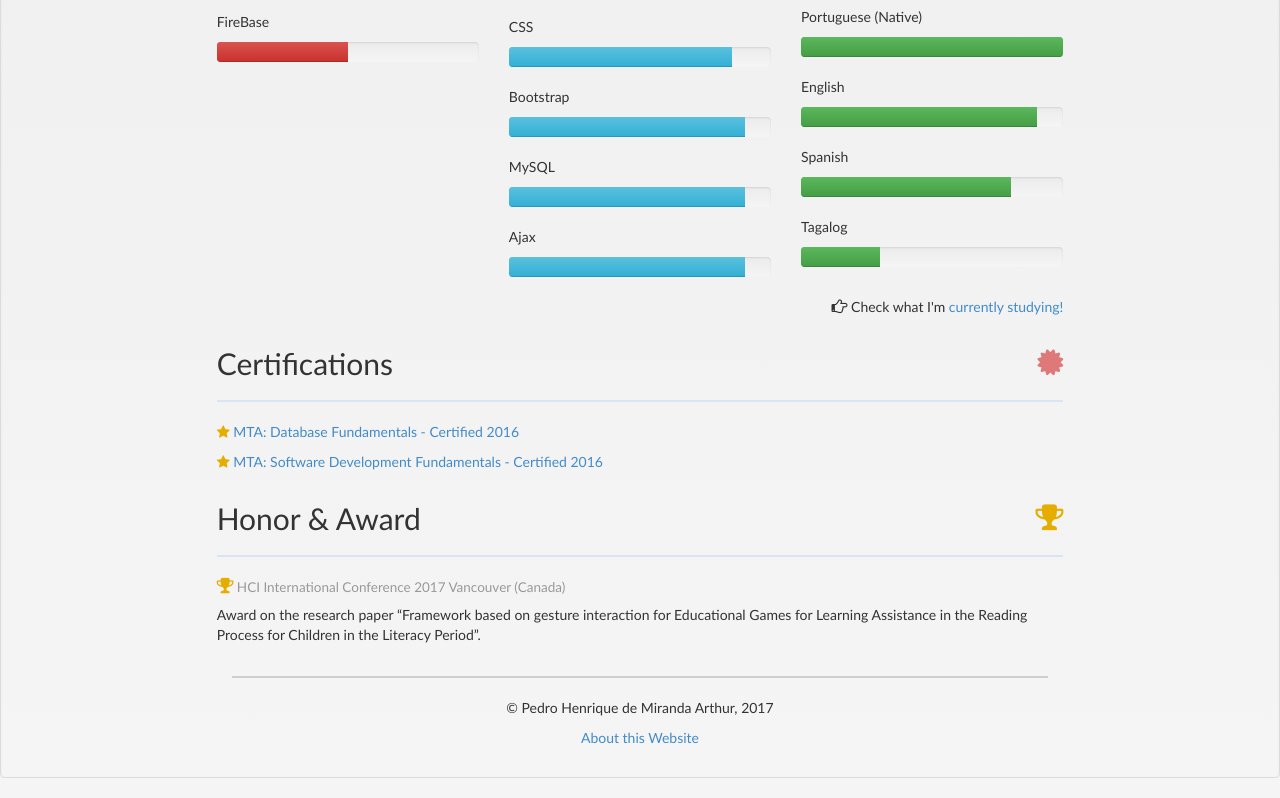
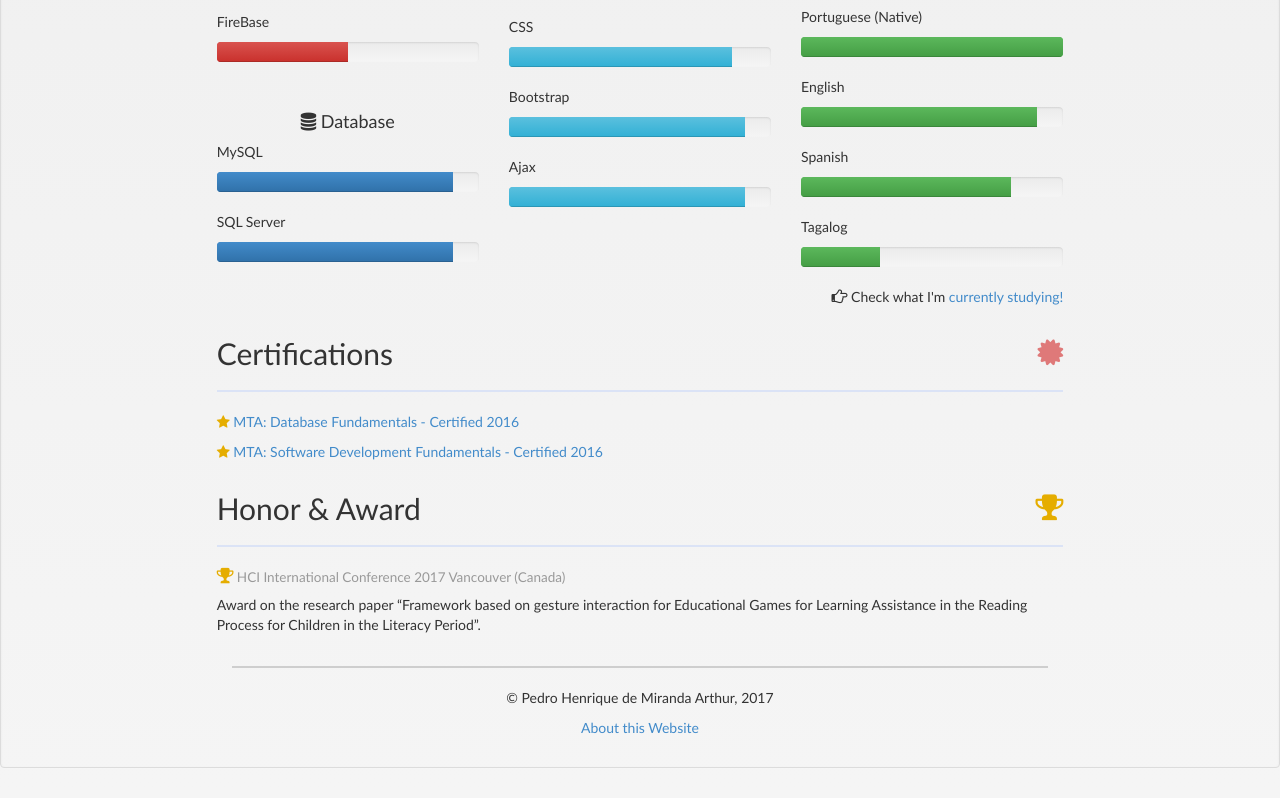
Before and after one commit to pedrohma/pedrohma.github.io, a plain HTML site: page moreInfo.html in a window 1280 px wide. Shown: the part 1652-2450 px from the top of the page. Drawn offline with Linux system fonts and the light colour scheme.

Commit message:
Fixing knowlegde

```diff
--- a/moreInfo.html
+++ b/moreInfo.html
@@ -157,6 +157,7 @@
 						  </div>
 						</div>
 						<br/>
+
 						<h4 id="titles"><i class="fa fa-cloud" aria-hidden="true"></i> Cloud</h4>
 						<p>Azure</p>
 						<div class="progress">
@@ -171,6 +172,19 @@
 						<p>FireBase</p>
 						<div class="progress">
 						  <div class="progress-bar progress-bar-danger" role="progressbar" aria-valuenow="50" aria-valuemin="0" aria-valuemax="100" style="width: 50%">
+						  </div>
+						</div>
+						<br/>
+
+						<h4 id="titles"><i class="fa fa-database" aria-hidden="true"></i> Database</h4>
+						<p>MySQL</p>
+						<div class="progress">
+						  <div class="progress-bar progress-bar-default" role="progressbar" aria-valuenow="90" aria-valuemin="0" aria-valuemax="100" style="width: 90%">
+						  </div>
+						</div>
+						<p>SQL Server</p>
+						<div class="progress">
+						  <div class="progress-bar progress-bar-default" role="progressbar" aria-valuenow="90" aria-valuemin="0" aria-valuemax="100" style="width: 90%">
 						  </div>
 						</div>
 					</div>
@@ -213,11 +227,6 @@
 						  </div>
 						</div>
 						<p>Bootstrap</p>
-						<div class="progress">
-						  <div class="progress-bar progress-bar-info" role="progressbar" aria-valuenow="90" aria-valuemin="0" aria-valuemax="100" style="width: 90%">
-						  </div>
-						</div>
-						<p>MySQL</p>
 						<div class="progress">
 						  <div class="progress-bar progress-bar-info" role="progressbar" aria-valuenow="90" aria-valuemin="0" aria-valuemax="100" style="width: 90%">
 						  </div>
```
